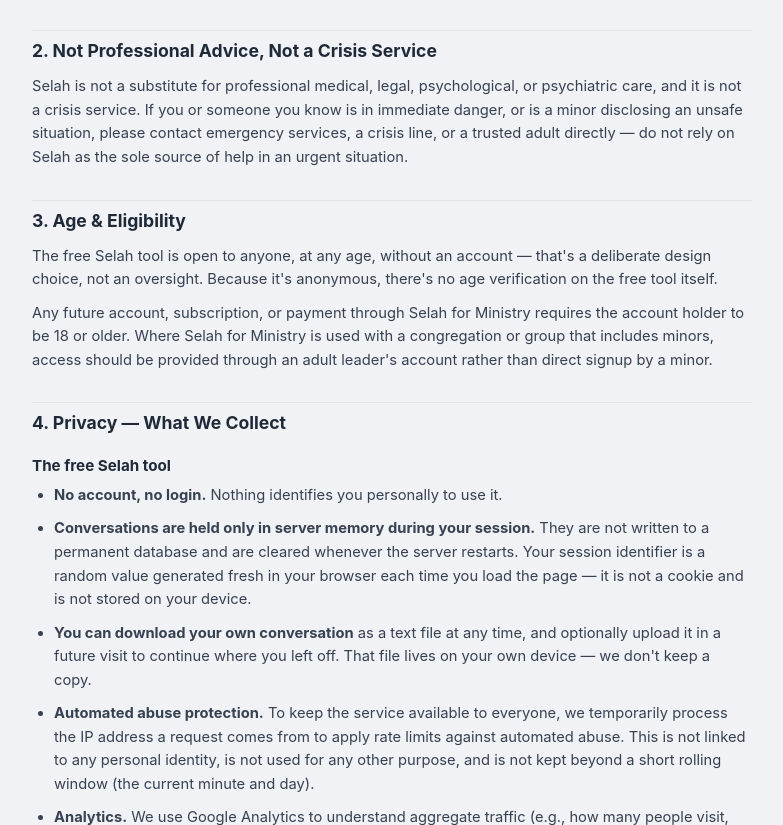
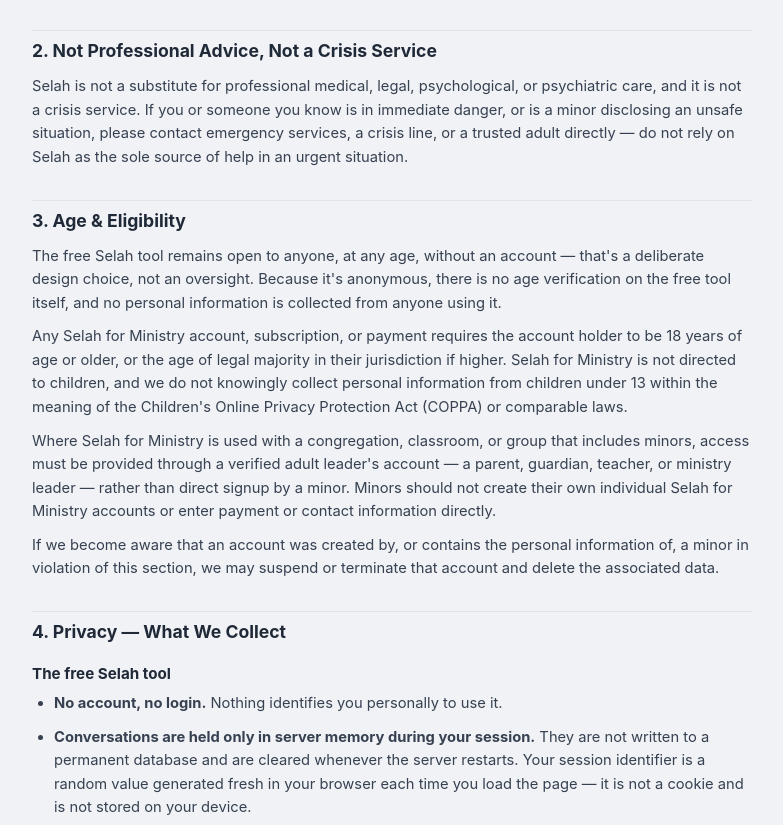
Before and after one commit to PeregrinePlanner-Dev/selah-app, a Flask app: page /legal in a window 1280 px wide. Shown: the part 736-1561 px from the top of the page, without its empty margins (248-1031 px from the left). Run offline with Flask 3, Linux system fonts and the light colour scheme.

Commit message:
content: expand Age & Eligibility section (COPPA framing, leader-mediated minor access, violation clause)

```diff
--- a/templates/legal.html
+++ b/templates/legal.html
@@ -65,8 +65,10 @@
   <p>Selah is not a substitute for professional medical, legal, psychological, or psychiatric care, and it is not a crisis service. If you or someone you know is in immediate danger, or is a minor disclosing an unsafe situation, please contact emergency services, a crisis line, or a trusted adult directly — do not rely on Selah as the sole source of help in an urgent situation.</p>
 
   <h2>3. Age &amp; Eligibility</h2>
-  <p>The free Selah tool is open to anyone, at any age, without an account — that's a deliberate design choice, not an oversight. Because it's anonymous, there's no age verification on the free tool itself.</p>
-  <p>Any future account, subscription, or payment through Selah for Ministry requires the account holder to be 18 or older. Where Selah for Ministry is used with a congregation or group that includes minors, access should be provided through an adult leader's account rather than direct signup by a minor.</p>
+  <p>The free Selah tool remains open to anyone, at any age, without an account — that's a deliberate design choice, not an oversight. Because it's anonymous, there is no age verification on the free tool itself, and no personal information is collected from anyone using it.</p>
+  <p>Any Selah for Ministry account, subscription, or payment requires the account holder to be 18 years of age or older, or the age of legal majority in their jurisdiction if higher. Selah for Ministry is not directed to children, and we do not knowingly collect personal information from children under 13 within the meaning of the Children's Online Privacy Protection Act (COPPA) or comparable laws.</p>
+  <p>Where Selah for Ministry is used with a congregation, classroom, or group that includes minors, access must be provided through a verified adult leader's account — a parent, guardian, teacher, or ministry leader — rather than direct signup by a minor. Minors should not create their own individual Selah for Ministry accounts or enter payment or contact information directly.</p>
+  <p>If we become aware that an account was created by, or contains the personal information of, a minor in violation of this section, we may suspend or terminate that account and delete the associated data.</p>
 
   <h2>4. Privacy — What We Collect</h2>
 
```
